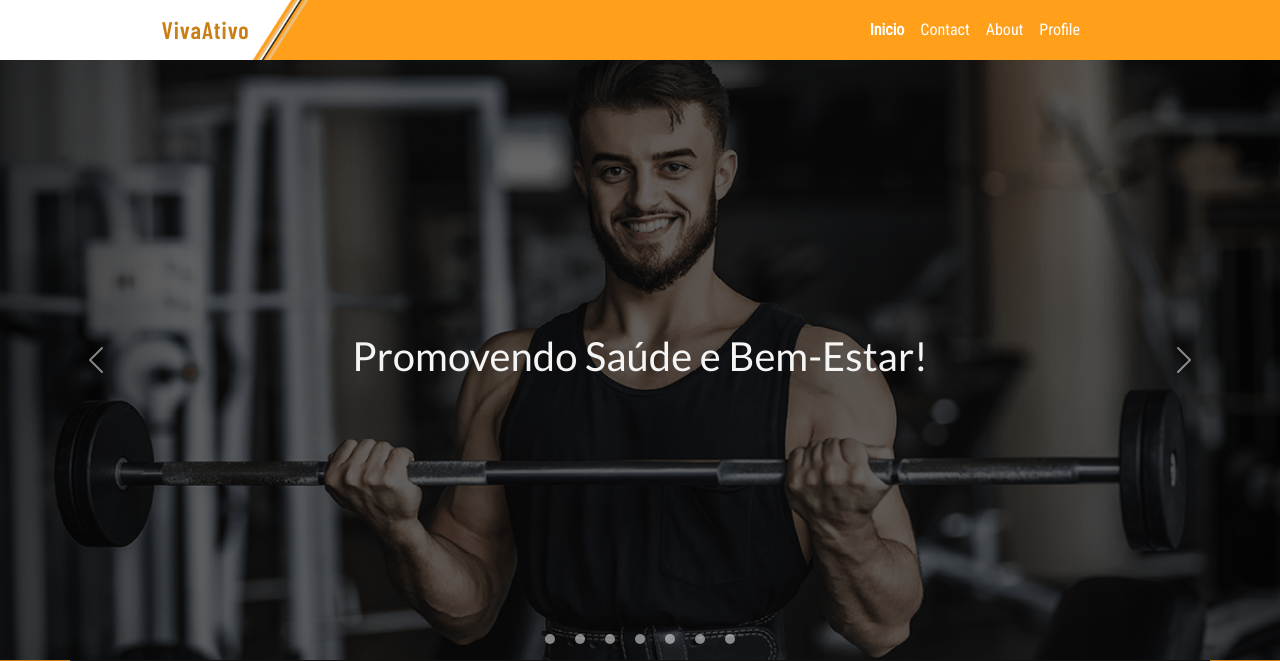
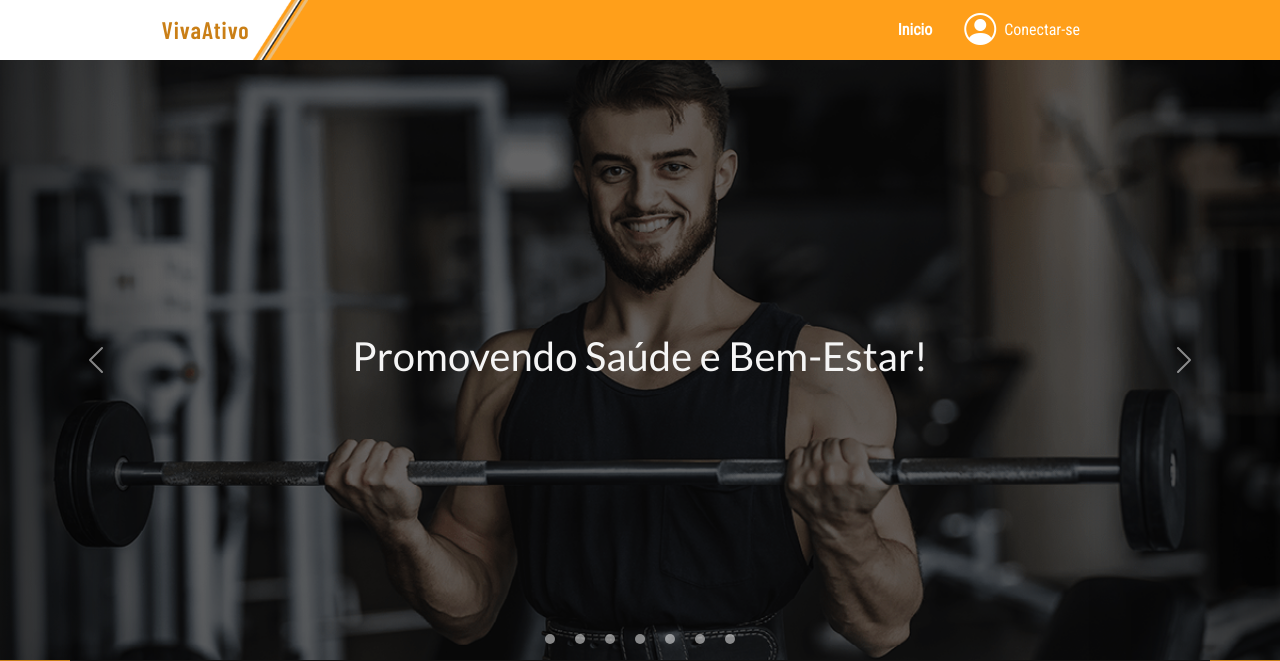
Before and after one commit to VanHelsinGG/Tcc-DS, a PHP site: page / in a window 1280 px wide. Shown: the top 661 px of the page. Run offline with PHP 8.4, Linux system fonts and the light colour scheme.

Commit message:
11/04/23

```diff
--- a/index.html
+++ b/index.html
@@ -14,7 +14,7 @@
     <link href="https://fonts.googleapis.com/css2?family=Barlow+Condensed:wght@600&display=swap" rel="stylesheet">
     <link href="https://fonts.googleapis.com/css?family=Open+Sans|Roboto|Montserrat&display=swap" rel="stylesheet">
     <link rel="stylesheet" href="./style/index.css">
-    <link rel="stylesheet" href="./style/reseter.css">
+    <link rel="stylesheet" href="./style/universal.css">
     <link rel="stylesheet" href="./images/bootstrap-icons-1.10.4/font/bootstrap-icons.css">
     <link href="https://cdn.jsdelivr.net/npm/bootstrap@5.3.0-alpha3/dist/css/bootstrap.min.css" rel="stylesheet"
         integrity="sha384-KK94CHFLLe+nY2dmCWGMq91rCGa5gtU4mk92HdvYe+M/SXH301p5ILy+dN9+nJOZ" crossorigin="anonymous">
@@ -27,7 +27,7 @@
             <h1 class="fs-4 mt-2 text-end" id="title">VivaAtivo</h1>
             <img src="./images/Tcc Header laranja.jpg" alt="" id="diagonal-bars-header">
         </div>
-        <nav class="navbar navbar-expand-md navbar-light d-flex justify-content-end" id="navbar">
+        <nav class="navbar navbar-expand-md navbar-light d-flex" id="navbar">
             <button class="navbar-toggler border-0" type="button" data-bs-toggle="collapse" data-bs-target="#navbarNav"
                 aria-controls="navbarNav" aria-expanded="false" aria-label="Toggle navigation">
                 <span class="navbar-toggler-icon text-white" style="filter: invert(1);"></span>
@@ -37,16 +37,18 @@
                     <li class="nav-item">
                         <a href="./index.html" id="home" class="nav-link text-white fw-bolder active">Inicio</a>
                     </li>
+                    <li class="nav-item d-md-none d-block">
+                        <a href="#contact" id="contact" class="nav-link text-white">Conta</a>
+                    </li>
+                    <!-- <li class="nav-item">
+                        <a href="#about" id="about" class="nav-link text-white">Conta</a>
+                    </li> -->
+                </ul>
+                <ul class="navbar-nav d-md-block d-none ms-3">
                     <li class="nav-item">
-                        <a href="#contact" id="contact" class="nav-link text-white">Contact</a>
-                    </li>
-                    <li class="nav-item">
-                        <a href="#about" id="about" class="nav-link text-white">About</a>
-                    </li>
-                    <li class="nav-item">
-                        <a href="#about" id="profile" class="nav-link text-white">
-                            <!-- <i class="bi bi-person-circle"></i> -->
-                            Profile
+                        <a href="#about" id="profile" class="nav-link text-white d-flex align-items-center">
+                            <i class="bi bi-person-circle fs-2 me-2"></i>
+                            Conectar-se
                         </a>
                     </li>
                 </ul>
@@ -108,8 +110,8 @@
     <!-- Primeira Section -->
     <div class="container background-escuro">
         <div class="row text-light d-flex justify-content-center align-items-center">
-            <div class="col-md-6 px-5" style="height: 100%;">
-                <h4 class="fs-5 mb-4" style="font-weight: bold; color: #ff9f1a;">Descubra a
+            <div class="col-md-6 px-5 fs-5" style="height: 100%;">
+                <h4 class="fs-4 mb-4" style="font-weight: bold; color: #ff9f1a;">Descubra a
                     plataforma digital para uma vida ativa e saudável!</h4>
                 <p>Oferecemos uma ampla gama de recursos, incluindo vídeos de exercícios inspiradores, conteúdo didático
                     de alta qualidade, um sistema nutricional inteligente e incentivos empolgantes para te manter
@@ -149,13 +151,13 @@
     </div>
 
     <!-- Outras sections -->
-    <div class="container-full-width p-5 m-0 background-escuro text-light" style="padding-inline: 100px !important;">
+    <div class="container-full-width p-5 m-0 background-escuro text-light fs-5" style="padding-inline: 100px !important;">
         <div class="row py-5 d-flex align-items-center justify-content-center">
             <div class="col-12 col-md-6 justify-content-center align-items-center d-flex">
                 <img src="./images/section-images/Section-Image-1.png" alt="Imagem" class="img-fluid img-section">
             </div>
             <div class="col-12 col-md-6 col-sm-12 text-center text-md-end">
-                <h4 class="fs-5 mb-4" style="font-weight: bold; color: #ff9f1a;">Descubra o Poder da Saúde e Nutrição:
+                <h4 class="fs-4 mb-4" style="font-weight: bold; color: #ff9f1a;">Descubra o Poder da Saúde e Nutrição:
                     Transforme sua Vida!</h4>
                 <p class="mb-4">Tenha uma vida mais plena e saudável com o poder da saúde e nutrição! Nossa plataforma é
                     sua aliada para descobrir como uma alimentação equilibrada, atividades físicas regulares e hábitos
@@ -168,7 +170,7 @@
         </div>
         <div class="py-5 row mt-5 d-flex align-items-center justify-content-center">
             <div class="col-12 col-md-6 col-sm-12 text-center text-md-start">
-                <h4 class="fs-5 mb-4" style="font-weight: bold; color: #ff9f1a;">Desvende os Segredos do Conhecimento na
+                <h4 class="fs-4 mb-4" style="font-weight: bold; color: #ff9f1a;">Desvende os Segredos do Conhecimento na
                     Atividade Física: Supere seus Limites!</h4>
                 <p class="mb-4">Aprofunde-se no mundo do conhecimento relacionado à atividade física e desvende os
                     segredos para atingir o melhor desempenho físico. Descubra as melhores práticas, estratégias de
@@ -187,7 +189,7 @@
                 <img src="./images/section-images/Section-Image-3.png" alt="Imagem" class="img-fluid img-section">
             </div>
             <div class="col-12 col-md-6 col-sm-12 text-center text-md-end">
-                <h4 class="fs-5 mb-4" style="font-weight: bold; color: #ff9f1a;">Monitoramento Inteligente: Acompanhe
+                <h4 class="fs-4 mb-4" style="font-weight: bold; color: #ff9f1a;">Monitoramento Inteligente: Acompanhe
                     suas Atividades Físicas Diárias com Facilidade!</h4>
                 <p class="mb-4">Acompanhe suas atividades físicas diárias de forma fácil e eficaz com nossa plataforma
                     de monitoramento inteligente. Registre, analise e otimize seu progresso para transformar sua rotina
--- a/style/index.css
+++ b/style/index.css
@@ -1,31 +1,3 @@
-:root {
-    --escuro-principal: #131211;
-    --laranja-principal: #ff9f1a;
-    --laranja-secundario: #ca7f16;
-    --laranja-terciario: #985f0f;
-    --azul-complementar: #005cb2;
-    --roxo: #6C4079;
-
-    --texto-principal: 'Roboto Condensed', sans-serif;
-    --texto-secundario: 'Open Sans', sans-serif;
-    --texto-titulo-principal: 'Barlow Condensed', sans-serif;
-    --texto-titulo-secundario: 'Lato', sans-serif;
-    --texto-terciario: 'Montserrat', sans-serif;
-}
-
-p,
-span,
-a,
-body {
-    font-family: var(--texto-principal) !important;
-    color: white;
-}
-
-img{
-    user-select: none;
-    -webkit-user-drag: none;
-}
-
 .header {
     background-color: var(--laranja-principal);
     color: rgb(255, 254, 254);
@@ -163,23 +135,13 @@ h4{
     padding-bottom: 50px;
 }
 
-.btn-azul{
-    background-color: var(--azul-complementar) !important;
-    border-color: var(--azul-complementar) !important;
-}
-
-.btn-roxo{
-    background-color: var(--roxo) !important;
-    border-color: var(--roxo) !important;
-}
-
 .img-section{
     width: 70%;
     height: 70%;
 }
 
 div:has(> .img-section):not(div:has(> #imagem-comecar)){
-    background-color: #20201e;
+    background-color: #242420;
     border-radius: 15px;
 }
 
--- /dev/null
+++ b/style/universal.css
@@ -0,0 +1,49 @@
+:root {
+    --escuro-principal: #131211;
+    --laranja-principal: #ff9f1a;
+    --laranja-secundario: #ca7f16;
+    --laranja-terciario: #985f0f;
+    --azul-complementar: #005cb2;
+    --roxo: #6C4079;
+
+    --texto-principal: 'Roboto Condensed', sans-serif;
+    --texto-secundario: 'Open Sans', sans-serif;
+    --texto-titulo-principal: 'Barlow Condensed', sans-serif;
+    --texto-titulo-secundario: 'Lato', sans-serif;
+    --texto-terciario: 'Montserrat', sans-serif;
+}
+
+*{
+    box-sizing: border-box;
+    margin: 0;
+    padding: 0;
+    border: 0;
+}
+
+body{
+    width: 100%;
+    height: 100%;
+}
+
+p,
+span,
+a,
+body {
+    font-family: var(--texto-principal) !important;
+    color: white;
+}
+
+img{
+    user-select: none;
+    -webkit-user-drag: none;
+}
+
+.btn-azul{
+    background-color: var(--azul-complementar) !important;
+    border-color: var(--azul-complementar) !important;
+}
+
+.btn-roxo{
+    background-color: var(--roxo) !important;
+    border-color: var(--roxo) !important;
+}
```
